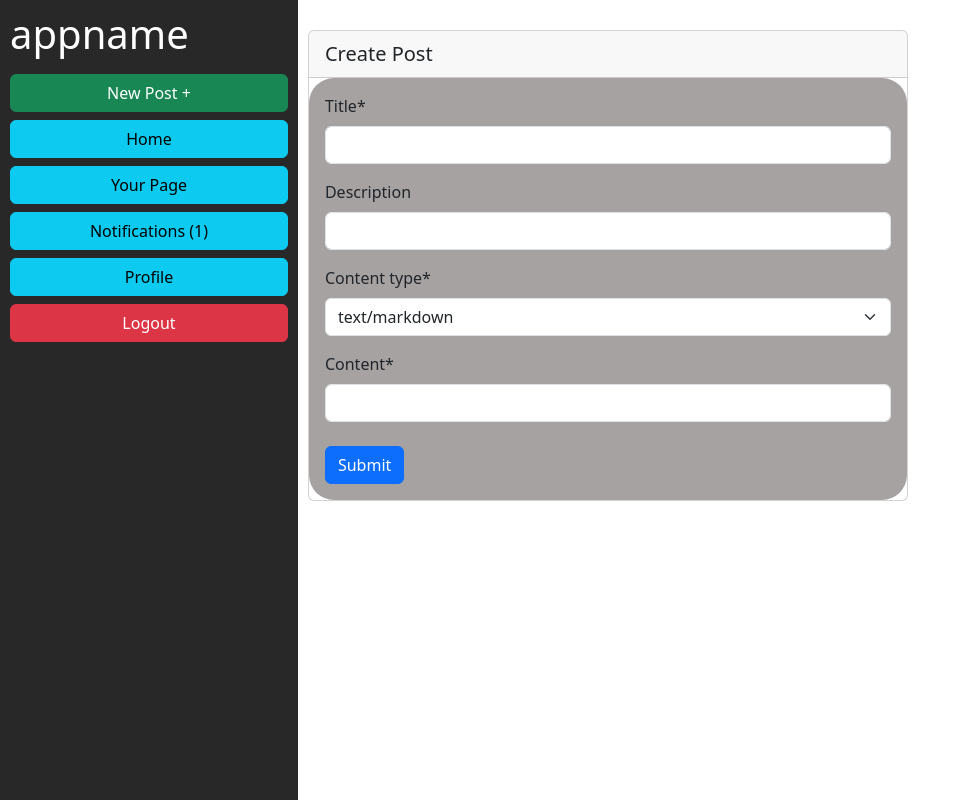
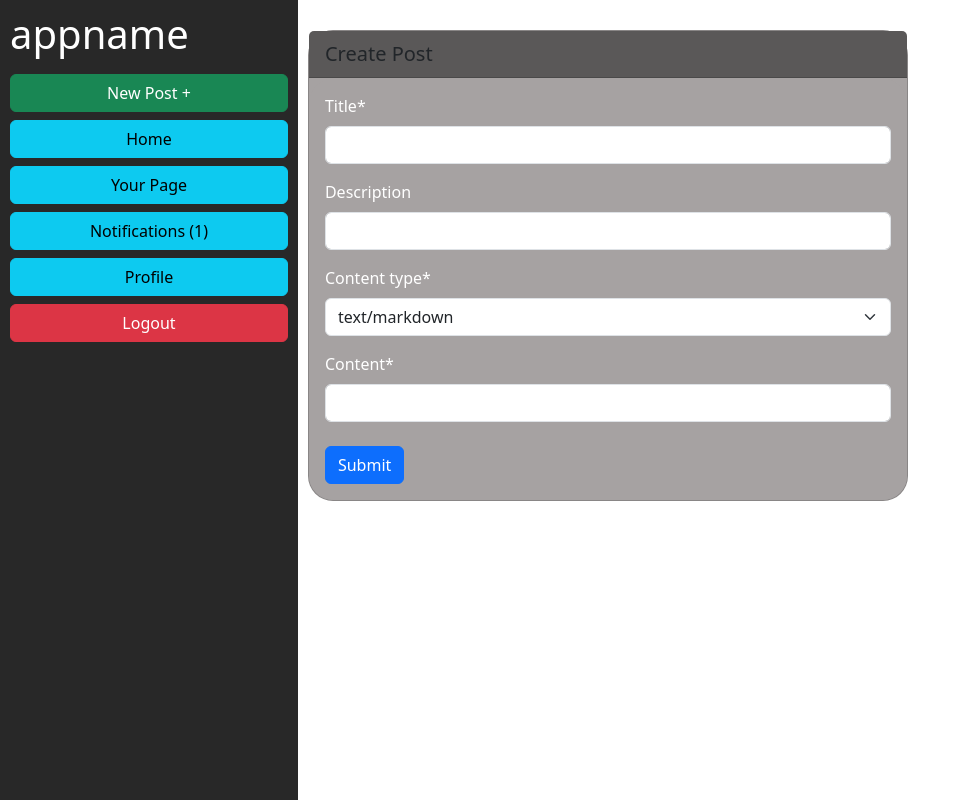
Before and after one commit to cmput404fa22/404-Project, a Django app: page /authorposts/new/ in a window 1280 px wide. Shown: the whole page, without its empty margins (0-961 px from the left). Run offline with Django 4.2, Linux system fonts and the light colour scheme; the visitor is signed in with stand-in values (Sample User, id 1); parts of the project's set-up code (start-up, migrations or seed data) failed here and were passed over; some libraries are stand-ins or nearby versions.

Commit message:
layout fix

```diff
--- a/social_distribution/app/static/app/main.css
+++ b/social_distribution/app/static/app/main.css
@@ -105,13 +105,13 @@ body {
     border: none;
 }
 
-.card-body {
+.card-body.post {
     background-color: rgb(166, 162, 162);
     color: white;
     border-radius: 25px;
 }
 
-.card-header {
+.card-header.post {
     font-size: 20px;
     background-color: rgb(90, 88, 88);
     border-radius: 25px;
@@ -129,7 +129,7 @@ body {
     border-radius: 25px;
 }
 
-.card {
+.card.post {
     width: 600px;
     height: fit-content;
     background-color: rgb(166, 162, 162);
--- a/social_distribution/app/templates/app/create_post.html
+++ b/social_distribution/app/templates/app/create_post.html
@@ -4,9 +4,9 @@
 
 
 {% block content %}
-<div class="card">
-    <div class="card-header">Create Post</div>
-    <div class="card-body">
+<div class="card post">
+    <div class="card-header post">Create Post</div>
+    <div class="card-body post">
         <form method="POST">
             {% csrf_token %}
             {{ form|crispy }}
--- a/social_distribution/app/templates/app/edit_post.html
+++ b/social_distribution/app/templates/app/edit_post.html
@@ -4,9 +4,9 @@
 
 
 {% block content %}
-<div class="card">
-    <div class="card-header">Edit Post</div>
-    <div class="card-body">
+<div class="card post">
+    <div class="card-header post">Edit Post</div>
+    <div class="card-body post">
         <form method="POST">
             {% csrf_token %}
             {{ form|crispy }}
--- a/social_distribution/app/templates/app/login.html
+++ b/social_distribution/app/templates/app/login.html
@@ -5,8 +5,8 @@
 
 {% block content %}
 <div class="card login">
-    <div class="card-header">Login</div>
-    <div class="card-body">
+    <div class="card-header post">Login</div>
+    <div class="card-body post">
         <form method="POST">
             {% csrf_token %}
             <div class="form-row">
```
